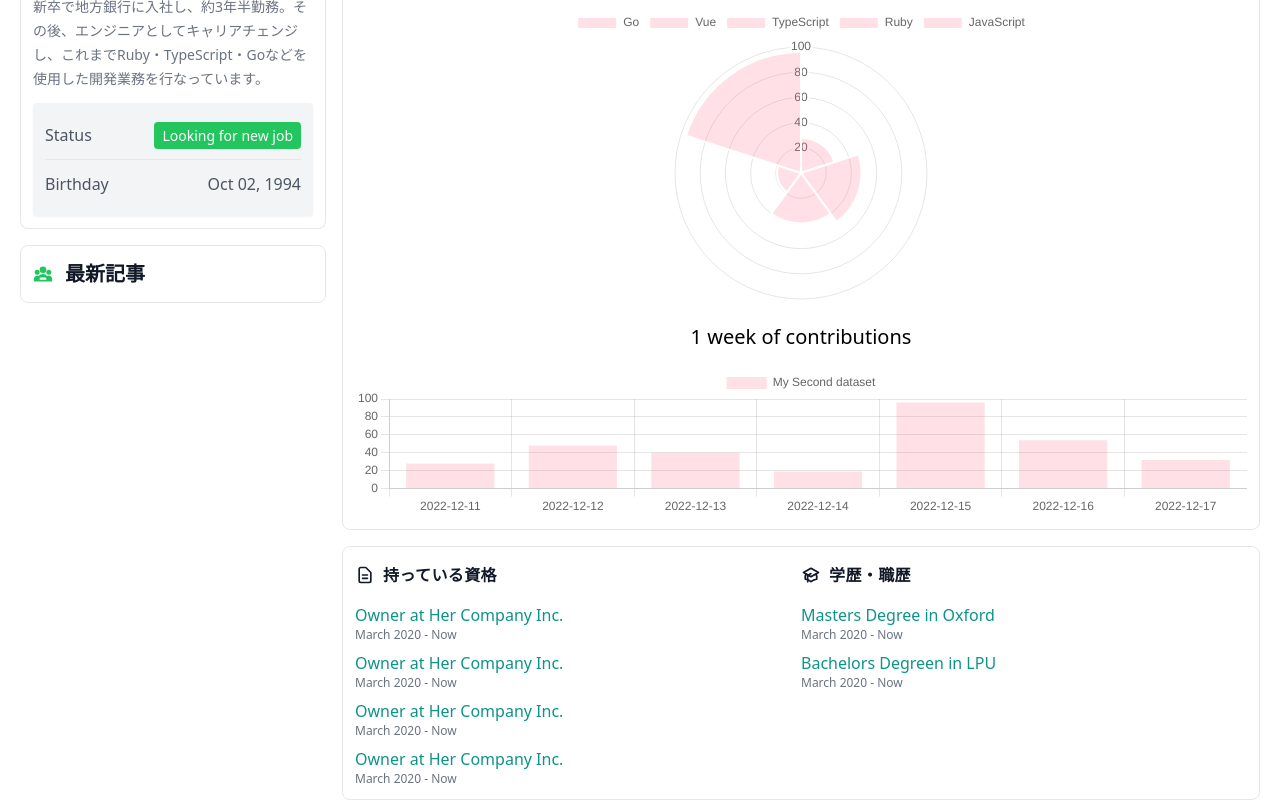
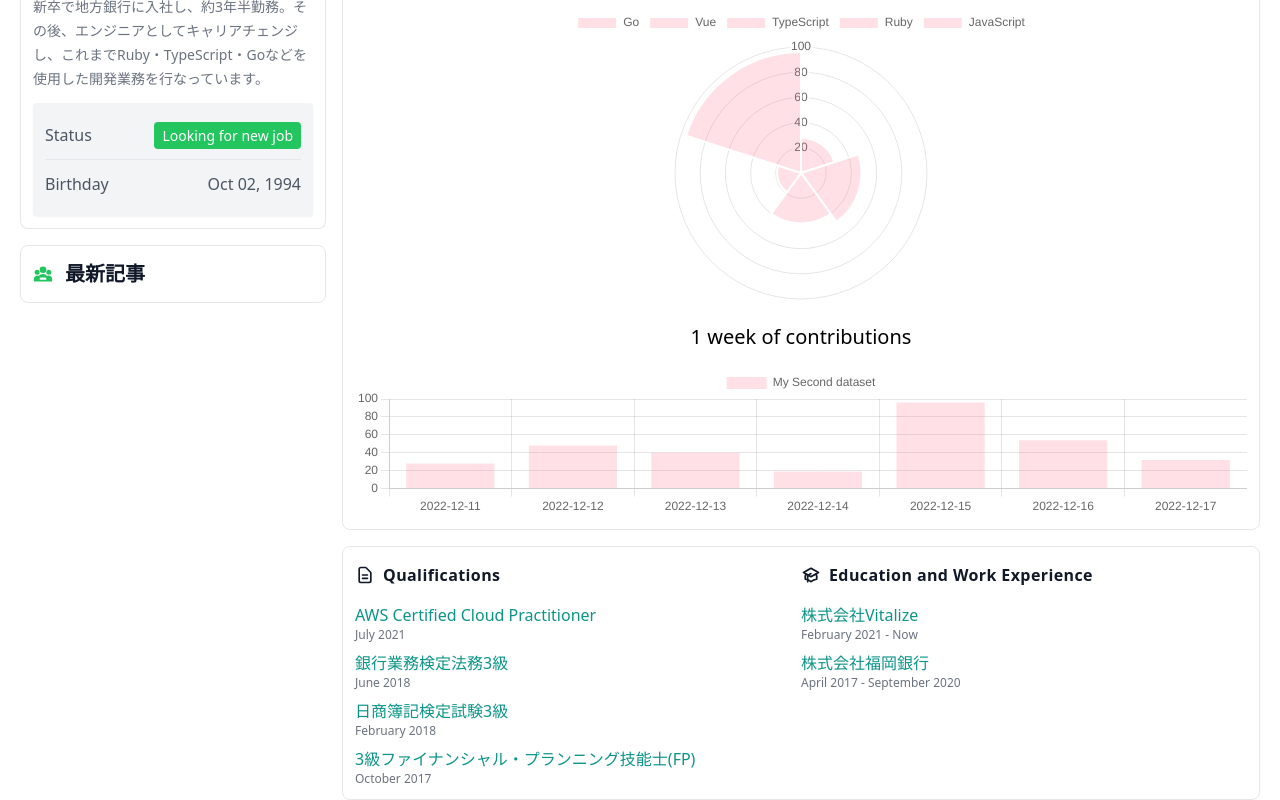
Before and after one commit to daichi1002/hp, a Nuxt app in the folder frontend/: page / in a window 1280 px wide. Shown: the part 358-1158 px from the top of the page. Built offline with nearby package versions, Linux system fonts and the light colour scheme.

Commit message:
✨ add Qualifications

```diff
--- a/frontend/pages/index.vue
+++ b/frontend/pages/index.vue
@@ -85,24 +85,31 @@ const viewCareerDate = () => {
                     />
                   </svg>
                 </span>
-                <span class="tracking-wide">持っている資格</span>
+                <span class="tracking-wide">Qualifications</span>
               </div>
               <ul class="list-inside space-y-2">
                 <li>
-                  <div class="text-teal-600">Owner at Her Company Inc.</div>
-                  <div class="text-gray-500 text-xs">March 2020 - Now</div>
+                  <a
+                    class="text-teal-600"
+                    href="https://www.credly.com/earner/earned/badge/8e14359e-5350-4afc-bb2b-f2c9cb1bab87"
+                  >
+                    AWS Certified Cloud Practitioner
+                  </a>
+                  <div class="text-gray-500 text-xs">July 2021</div>
                 </li>
                 <li>
-                  <div class="text-teal-600">Owner at Her Company Inc.</div>
-                  <div class="text-gray-500 text-xs">March 2020 - Now</div>
+                  <div class="text-teal-600">銀行業務検定法務3級</div>
+                  <div class="text-gray-500 text-xs">June 2018</div>
                 </li>
                 <li>
-                  <div class="text-teal-600">Owner at Her Company Inc.</div>
-                  <div class="text-gray-500 text-xs">March 2020 - Now</div>
+                  <div class="text-teal-600">日商簿記検定試験3級</div>
+                  <div class="text-gray-500 text-xs">February 2018</div>
                 </li>
                 <li>
-                  <div class="text-teal-600">Owner at Her Company Inc.</div>
-                  <div class="text-gray-500 text-xs">March 2020 - Now</div>
+                  <div class="text-teal-600">
+                    3級ファイナンシャル・プランニング技能士(FP)
+                  </div>
+                  <div class="text-gray-500 text-xs">October 2017</div>
                 </li>
               </ul>
             </div>
@@ -131,16 +138,18 @@ const viewCareerDate = () => {
                     />
                   </svg>
                 </span>
-                <span class="tracking-wide">学歴・職歴</span>
+                <span class="tracking-wide">Education and Work Experience</span>
               </div>
               <ul class="list-inside space-y-2">
                 <li>
-                  <div class="text-teal-600">Masters Degree in Oxford</div>
-                  <div class="text-gray-500 text-xs">March 2020 - Now</div>
+                  <div class="text-teal-600">株式会社Vitalize</div>
+                  <div class="text-gray-500 text-xs">February 2021 - Now</div>
                 </li>
                 <li>
-                  <div class="text-teal-600">Bachelors Degreen in LPU</div>
-                  <div class="text-gray-500 text-xs">March 2020 - Now</div>
+                  <div class="text-teal-600">株式会社福岡銀行</div>
+                  <div class="text-gray-500 text-xs">
+                    April 2017 - September 2020
+                  </div>
                 </li>
               </ul>
             </div>
```
